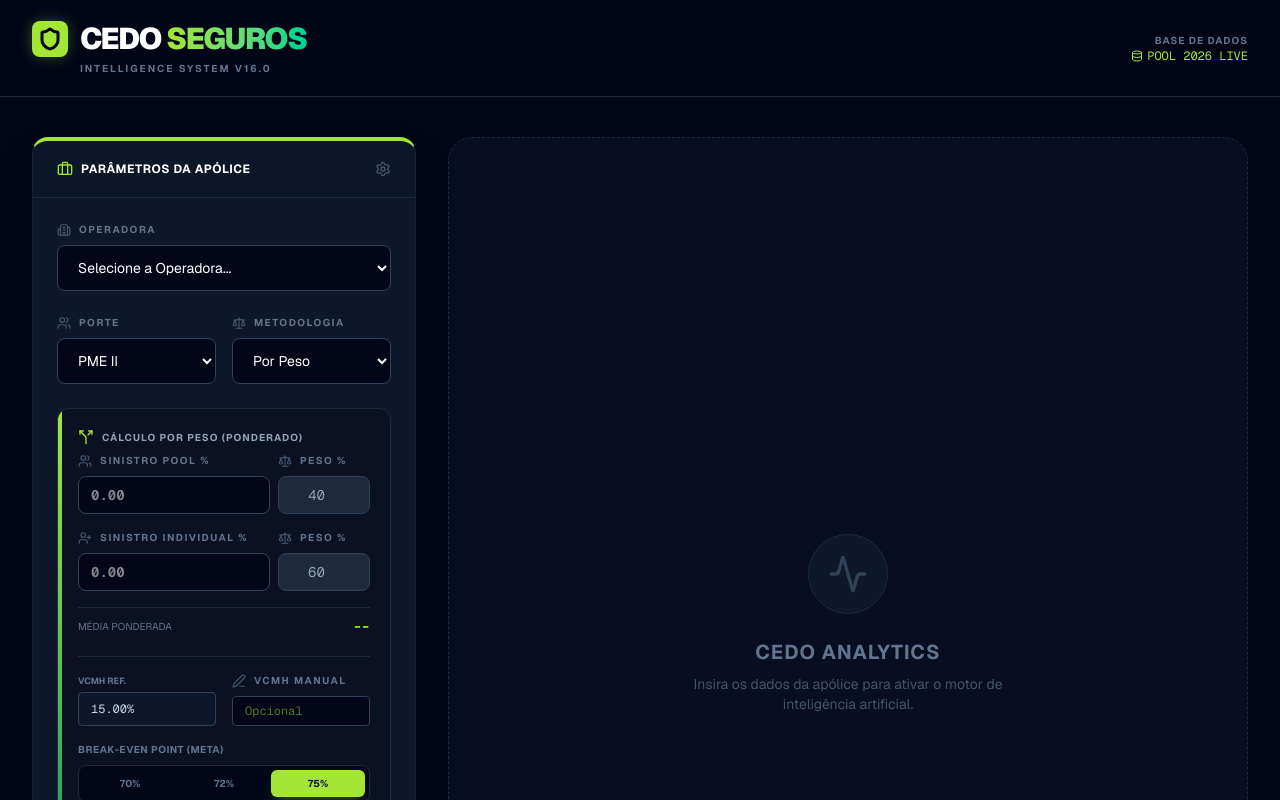
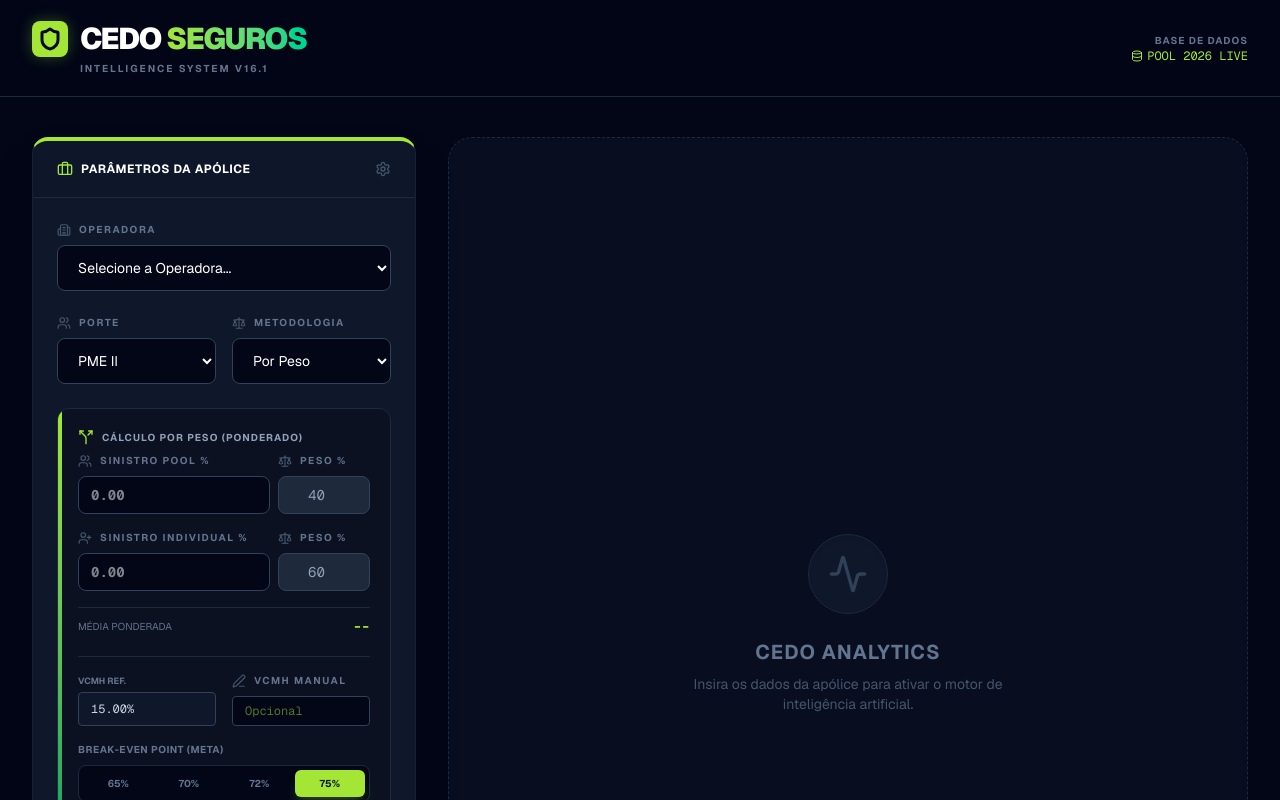
Before and after one commit to tpereiraamorim91-ctrl/sistema-reajuste-atuarial, a Next.js app: page / in a window 1280 px wide. Shown: the top 800 px of the page. Built offline with nearby package versions, Linux system fonts and the light colour scheme.

Commit message:
Update: Atuario Master 16.1 com Meta de 65 e Defesa Inteligente

```diff
--- a/app/page.tsx
+++ b/app/page.tsx
@@ -11,8 +11,8 @@
 
 // --- CONFIGURAÇÃO E DADOS (SAFRA 2026 - AUDITADO) ---
 const CONFIG = {
-  VERSION: "16.0.0 (Simplified Method)",
-  LAST_UPDATE: "16/02/2026",
+  VERSION: "16.1.0 (Strategic Defense 65%)",
+  LAST_UPDATE: "18/02/2026",
 
   POOL_2026: {
     "Ameplan": 13.50, "Amil": 15.98, "Ana Costa": 15.13, "Assim Saúde": 15.59,
@@ -42,7 +42,6 @@
 
 // --- TIPAGEM ---
 type CompanySize = 'PME_I' | 'PME_II' | 'EMPRESARIAL';
-// MUDANÇA: Simplificamos o Mix para apenas duas lógicas principais
 type CalculationMix = 'WEIGHTED' | 'INDIVIDUAL';
 type NegotiationStatus = 'EASY' | 'MEDIUM' | 'HARD' | 'CRITICAL';
 
@@ -143,7 +142,7 @@
     anniversaryMonth: new Date().toLocaleString('pt-BR', { month: 'long' }),
     operator: '',
     companySize: 'PME_II',
-    calculationMix: 'WEIGHTED', // Default para PME II
+    calculationMix: 'WEIGHTED',
     breakEvenPoint: '75',
     averageAge: '',
 
@@ -194,15 +193,14 @@
         averageAge: ''
     }));
 
-    // Reset Defaults com base no porte
-    if (formData.companySize === 'PME_I') setFormData(prev => ({ ...prev, calculationMix: 'INDIVIDUAL' })); // PME I não tem mix ponderado do usuário
+    if (formData.companySize === 'PME_I') setFormData(prev => ({ ...prev, calculationMix: 'INDIVIDUAL' }));
     if (formData.companySize === 'EMPRESARIAL') setFormData(prev => ({ ...prev, calculationMix: 'INDIVIDUAL' }));
-    if (formData.companySize === 'PME_II') setFormData(prev => ({ ...prev, calculationMix: 'WEIGHTED' })); // PME II começa "Por Peso"
+    if (formData.companySize === 'PME_II') setFormData(prev => ({ ...prev, calculationMix: 'WEIGHTED' }));
 
     setResult(null);
-  }, [formData.operator, formData.companySize]); // Removi calculationMix do array de dependência para evitar loop infinito no reset
+  }, [formData.operator, formData.companySize]);
 
-  // --- 2. CÁLCULO DINÂMICO DE SINISTRO PME II (WEIGHTED) ---
+  // --- 2. CÁLCULO DINÂMICO DE SINISTRO PME II ---
   useEffect(() => {
     if (formData.companySize === 'PME_II' && formData.calculationMix === 'WEIGHTED') {
         const pool = parseFloat(formData.claimsPool) || 0;
@@ -212,7 +210,6 @@
 
         const totalWeight = wPool + wInd;
         if (totalWeight > 0 && (pool > 0 || ind > 0)) {
-            // Média Ponderada
             const weightedAverage = ((pool * wPool) + (ind * wInd)) / totalWeight;
             setFormData(prev => ({ ...prev, claimsRatio: weightedAverage.toFixed(2) }));
         }
@@ -220,7 +217,7 @@
   }, [formData.claimsPool, formData.weightPool, formData.claimsIndividual, formData.weightIndividual, formData.companySize, formData.calculationMix]);
 
 
-  // --- GERADOR DE DEFESA ---
+  // --- GERADOR DE DEFESA ESTRATÉGICA (VIABILIDADE) ---
   const generateDefenseText = (
       techRate: number, proposedRate: number, claims: number,
       target: number, operator: string, isNegative: boolean,
@@ -248,12 +245,18 @@
             text += `Apólice com sinistralidade acumulada de ${claims.toFixed(2)}% (Break-even: ${target}%).\n`;
         }
 
+        // ESTRATÉGIA VIABILIZADORA (MELHORIA SOLICITADA)
         if (isTechnicalHigher) {
              text += `Nossa auditoria aponta que a necessidade técnica estrita seria de ${techRate.toFixed(2)}%. Reconhecemos o deságio comercial aplicado na proposta (${proposedRate.toFixed(2)}%).\n`;
              text += `Contudo, visando a sustentabilidade financeira da empresa cliente, solicitamos a manutenção deste patamar ou concessão adicional de relacionamento.\n\n`;
         } else {
              text += `O cálculo atuarial demonstra que o reajuste necessário para equilíbrio é de APENAS ${techRate.toFixed(2)}%, consideravelmente inferior aos ${proposedRate.toFixed(2)}% solicitados.\n`;
              text += `Não há fundamentação técnica para a aplicação de índice superior ao equilíbrio contratual.\n\n`;
+        }
+
+        // ARGUMENTO EXTRA PARA META DE 65% OU CÁLCULO ALTO
+        if (target <= 65 && techRate > 15) {
+             text += `IMPORTANTE: Ressaltamos que a meta de sinistralidade de ${target}% é extremamente agressiva para o perfil da carteira. Para viabilizar a renovação, sugerimos a revisão deste parâmetro ou o expurgo de eventos não-recorrentes do cálculo.\n\n`;
         }
 
         text += `2. COMPONENTE FINANCEIRO (VCMH)\n`;
@@ -306,9 +309,6 @@
          }
       }
 
-      // CÁLCULO FINAL (Agora simplificado: ou é o que calculamos acima, ou o PME I)
-      // Se for "WEIGHTED", o claimsRatio já foi ajustado pelo useEffect para ser a média ponderada.
-      // A fórmula technicalNeedRaw usa esse claimsRatio ajustado.
       let technicalCalculated = technicalNeedRaw;
 
       const technicalFinal = manualTechInput !== null ? manualTechInput : technicalCalculated;
@@ -391,7 +391,7 @@
                   </h1>
               </div>
               <p className="text-[10px] text-slate-500 font-bold tracking-[0.2em] mt-1 pl-12 uppercase">
-                Intelligence System v16.0
+                Intelligence System v16.1
               </p>
           </div>
 
@@ -569,7 +569,7 @@
                         <div>
                             <label className="text-[10px] font-bold text-slate-500 uppercase mb-2 block tracking-wider">Break-Even Point (Meta)</label>
                             <div className="flex bg-[#020617] p-1 rounded-lg border border-slate-800">
-                                {['70', '72', '75'].map(bp => (
+                                {['65', '70', '72', '75'].map(bp => (
                                     <button
                                         key={bp}
                                         type="button"
```
